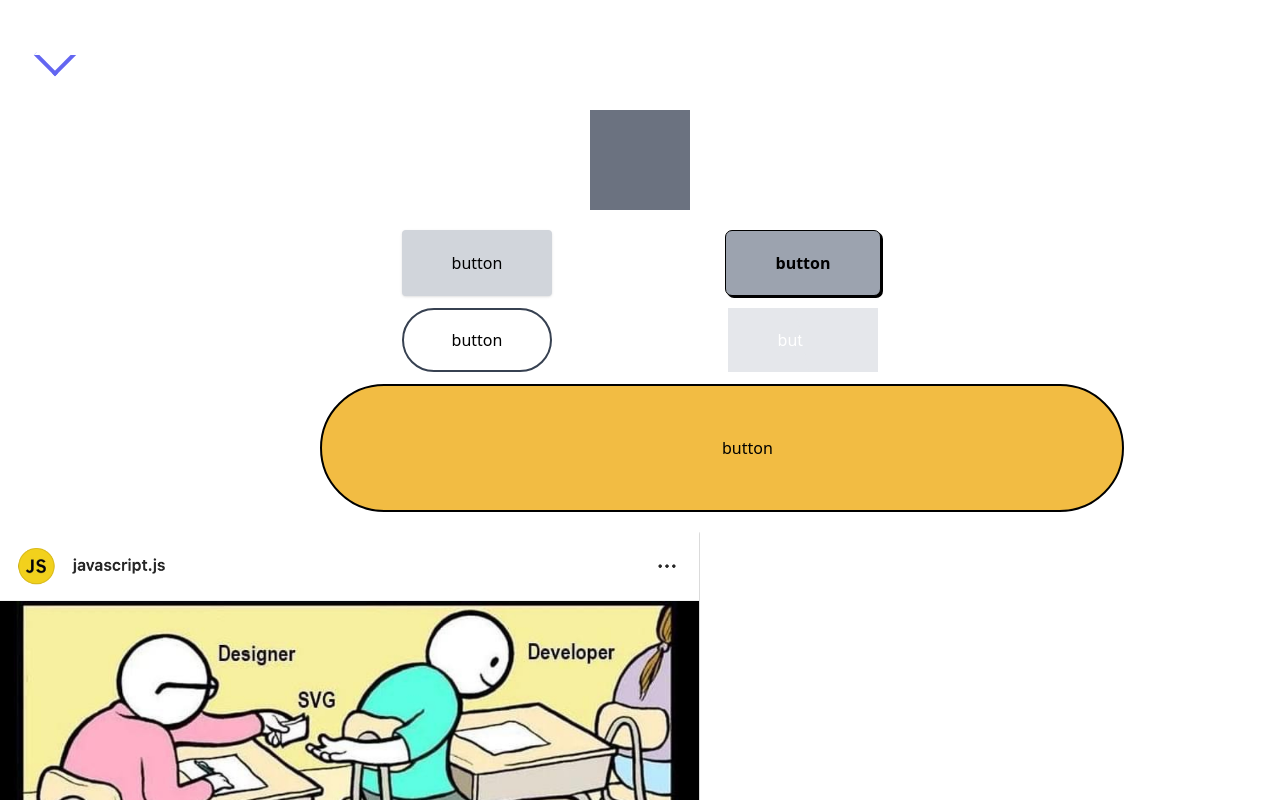
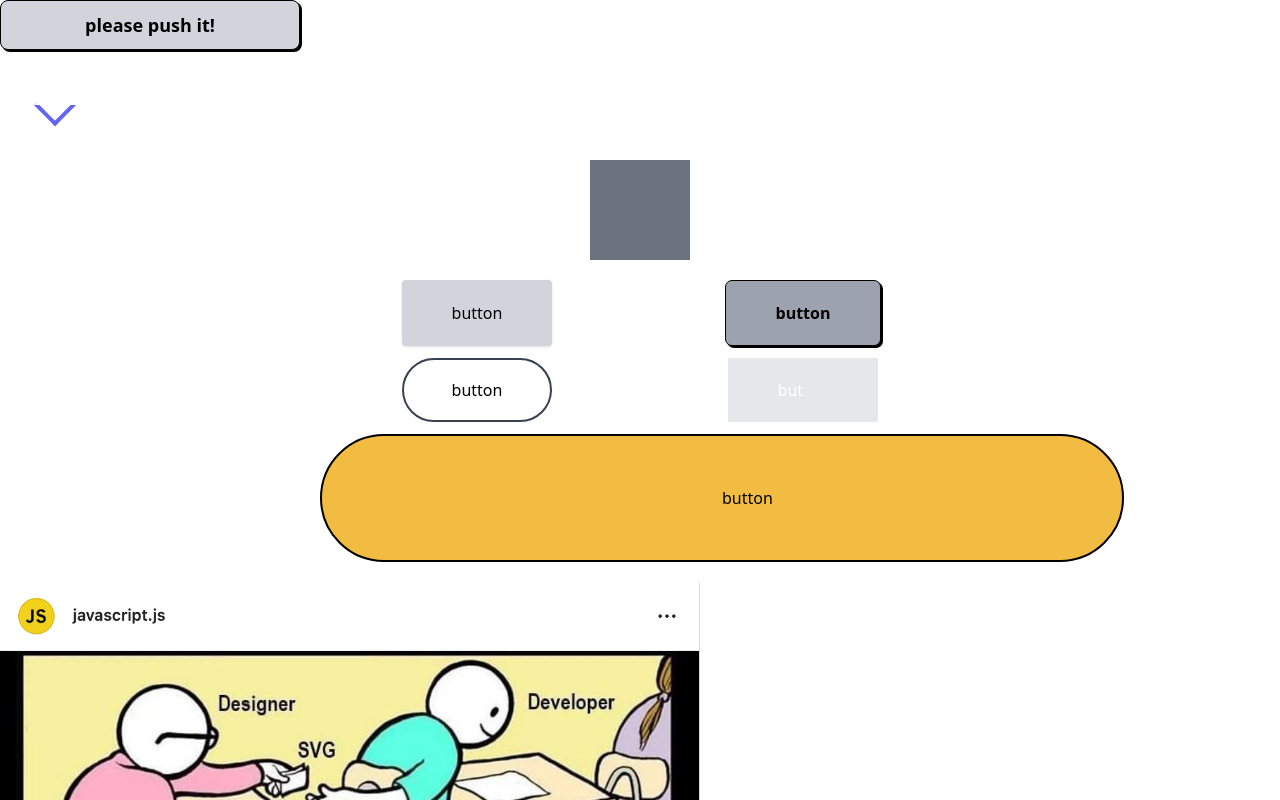
Before and after one commit to shamo-9118/practiceTS, a Next.js app: page / in a window 1280 px wide. Shown: the top 800 px of the page. Built offline with nearby package versions, Linux system fonts and the light colour scheme.

Commit message:
promise学習中

```diff
--- /dev/null
+++ b/components/async/Async.tsx
@@ -0,0 +1,30 @@
+import { resolve } from 'path'
+
+const Async = () => {
+  const getAsyncFunction = () => {
+    return new Promise((resolve) => {
+      setTimeout(() => {
+        resolve('hello async function!!')
+      }, 1600)
+    })
+  }
+  const callAsyncFunction = () => {
+    getAsyncFunction()
+      .then((value) => {
+        alert(value)
+      })
+      .catch((error) => {
+        alert(error)
+      })
+  }
+
+  return (
+    <button
+      className='w-[300px] h-[50px] bg-gray-300 border-black shadow-[2px_2px_0_0_rgba(0,0,0,6)] border-[1px] border-[rgba(0,0,0,6)] rounded-lg font-bold text-lg hover:shadow-none hover:translate-y-[2px] hover:translate-x-[2px] hover:font-normal duration-300'
+      onClick={callAsyncFunction}
+    >
+      please push it!
+    </button>
+  )
+}
+export default Async
--- a/pages/index.tsx
+++ b/pages/index.tsx
@@ -1,24 +1,25 @@
-import { NextPage } from "next";
-import { BtnComponents } from "../components/btnComponents";
-import { ImgAnimation } from "../components/ImgAnimation/ImgAnimation";
-import { Radius } from "../components/Radius";
-import {Rotate} from "../components/routate"
+import { NextPage } from 'next'
+import { BtnComponents } from '../components/btnComponents'
+import { ImgAnimation } from '../components/ImgAnimation/ImgAnimation'
+import Async from '../components/async/Async'
+import { Rotate } from '../components/routate'
 
 type HeadChildren = {
-    [key: string]: {};
-};
+  [key: string]: {}
+}
 
 const Home: NextPage = () => {
-    let obj1: object = [];
-    let obj2: { a: { b: string } } = { a: { b: "aaa" } };
+  let obj1: object = []
+  let obj2: { a: { b: string } } = { a: { b: 'aaa' } }
 
   return (
     <div>
+      <Async></Async>
       <Rotate></Rotate>
       <BtnComponents />
       <ImgAnimation></ImgAnimation>
     </div>
-    );
-};
+  )
+}
 
-export default Home;
+export default Home
```
Lines whose indentation alone changed are shown as unchanged.
